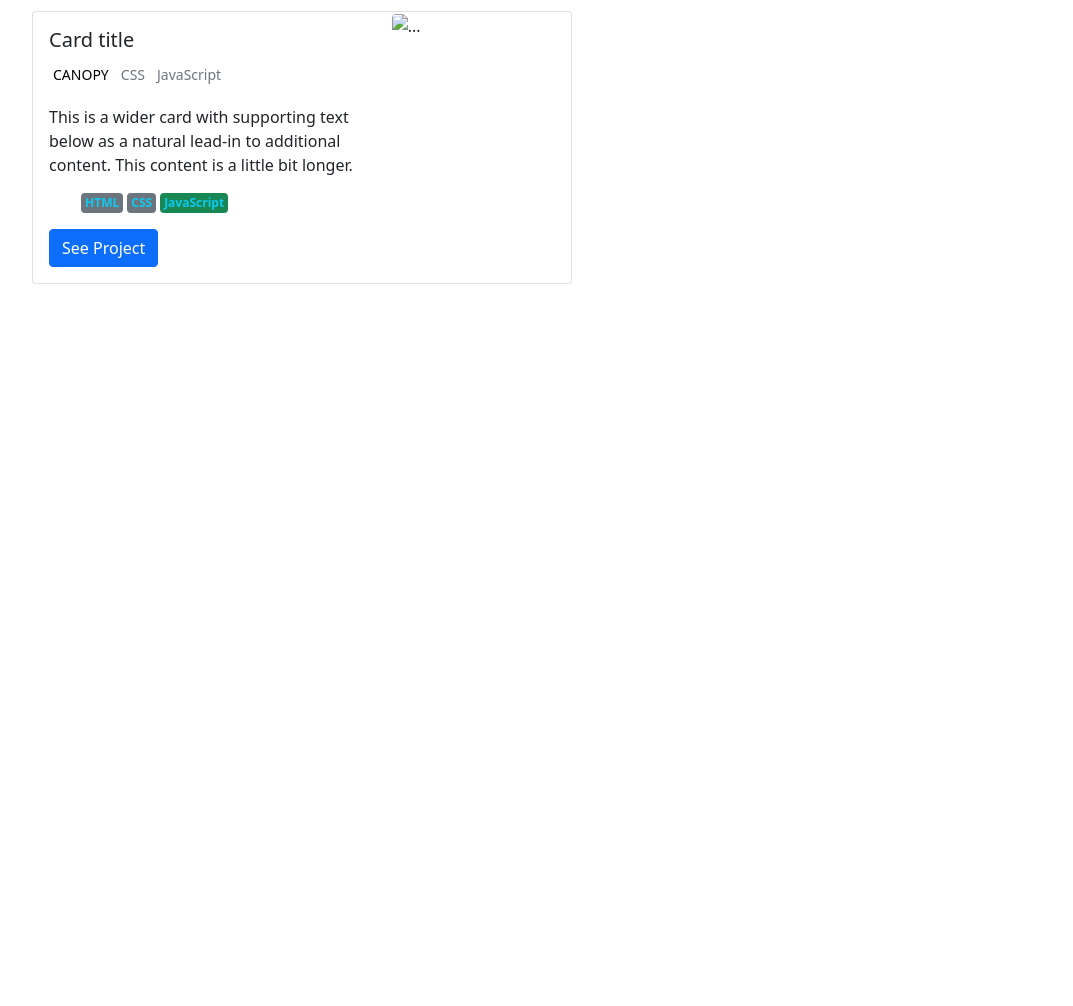
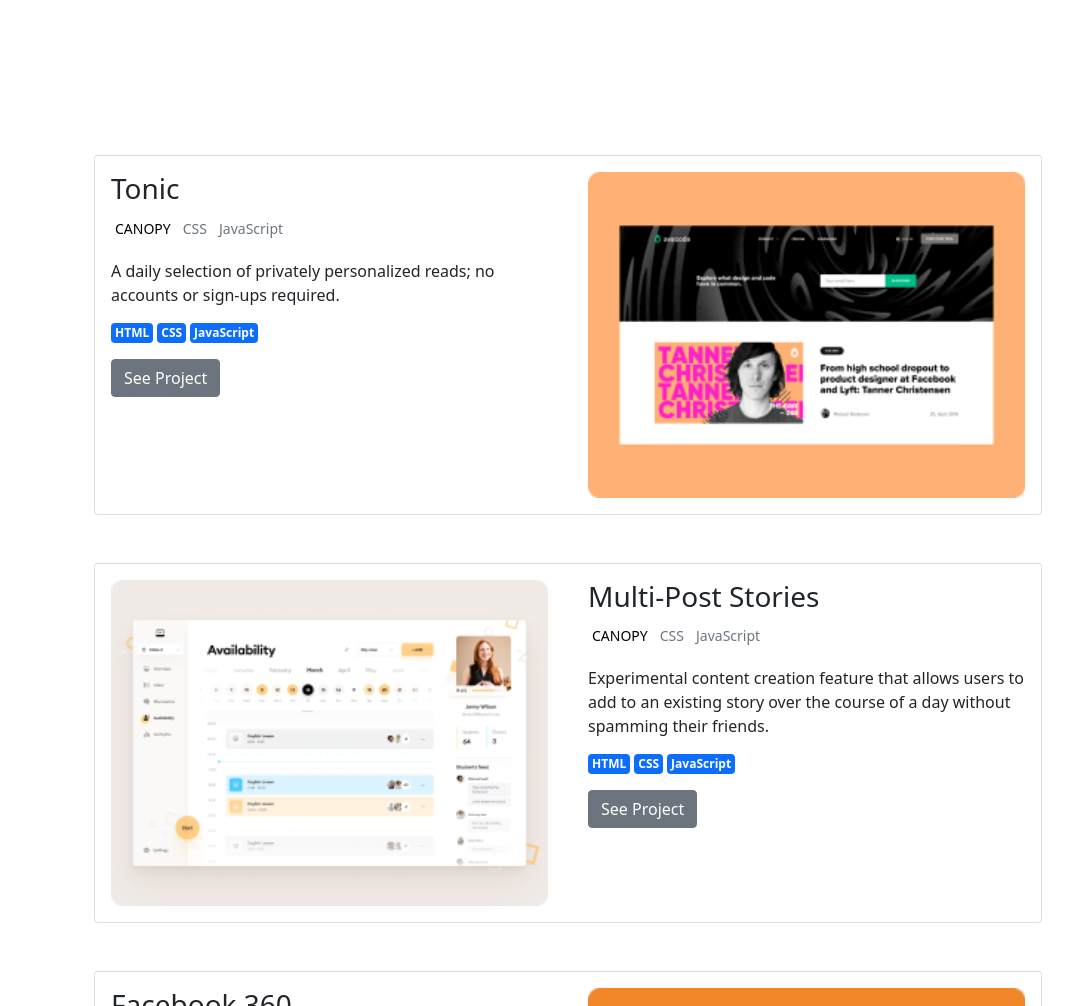
Before and after one commit to Sboursen/My-Portfolio-Bootstrap, a website: page index.html in a window 1280 px wide. Shown: the part 789-1795 px from the top of the page, without its empty margins (50-1123 px from the left). Before the commit the page ends 1089 px from the top, so only its background shows below. Drawn offline with nearby package versions, Linux system fonts and the light colour scheme.

Commit message:
Style the works section cards

```diff
--- a/index.html
+++ b/index.html
@@ -1,9 +1,11 @@
 <!DOCTYPE html>
 <html lang="en">
+
 <head>
   <meta charset="UTF-8" />
   <meta http-equiv="X-UA-Compatible" content="IE=edge" />
-    <meta name="viewport" content="width=device-width, initial-scale=1.0" />
+  <meta name="viewport"
+    content="width=device-width, initial-scale=1.0" />
 
   <!-- Vanilla CSS (Optional) -->
   <link rel="stylesheet" href="style.css" />
@@ -12,15 +14,12 @@
     href="https://cdn.jsdelivr.net/npm/bootstrap@5.1.3/dist/css/bootstrap.min.css"
     rel="stylesheet"
     integrity="sha384-1BmE4kWBq78iYhFldvKuhfTAU6auU8tT94WrHftjDbrCEXSU1oBoqyl2QvZ6jIW3"
-      crossorigin="anonymous"
-    />
+    crossorigin="anonymous" />
   <!-- Bootstrap icons -->
-    <link
-      rel="stylesheet"
+  <link rel="stylesheet"
     href="https://pro.fontawesome.com/releases/v5.10.0/css/all.css"
     integrity="sha384-AYmEC3Yw5cVb3ZcuHtOA93w35dYTsvhLPVnYs9eStHfGJvOvKxVfELGroGkvsg+p"
-      crossorigin="anonymous"
-    />
+    crossorigin="anonymous" />
 
   <title>My portfolio | Bootstrap</title>
 </head>
@@ -29,38 +28,33 @@
   <!-- Navbar -->
   <nav
     class="navbar navbar-expand-lg navbar-light bg-light fixed-top"
-      id="navbar"
-    >
+    id="navbar">
     <div class="container">
-        <a class="navbar-brand text-primary" href="#">My Logo</a>
-        <button
-          class="navbar-toggler"
-          type="button"
+      <a class="navbar-brand text-primary" href="#">My
+        Logo</a>
+      <button class="navbar-toggler" type="button"
         data-bs-toggle="collapse"
         data-bs-target="#navbarSupportedContent"
         aria-controls="navbarSupportedContent"
         aria-expanded="false"
-          aria-label="Toggle navigation"
-        >
+        aria-label="Toggle navigation">
         <span class="navbar-toggler-icon"></span>
       </button>
-        <div class="collapse navbar-collapse" id="navbarSupportedContent">
+      <div class="collapse navbar-collapse"
+        id="navbarSupportedContent">
         <ul class="navbar-nav nav-pills ms-auto">
           <li class="nav-item">
-              <a
-                class="nav-link active text-primary"
+            <a class="nav-link active text-primary"
               aria-current="page"
-                href="#portfolio"
-                >Portfolio</a
-              >
+              href="#portfolio">Portfolio</a>
           </li>
           <li class="nav-item">
-              <a class="nav-link active text-primary" href="#about">About</a>
+            <a class="nav-link active text-primary"
+              href="#about">About</a>
           </li>
           <li class="nav-item">
-              <a class="nav-link active text-primary" href="#contact"
-                >Contact</a
-              >
+            <a class="nav-link active text-primary"
+              href="#contact">Contact</a>
           </li>
         </ul>
       </div>
@@ -68,19 +62,24 @@
   </nav>
   <!-- Headline section -->
   <section
-      class="d-flex flex-column justify-content-center headline-section min-vh-100"
-    >
-      <div class="container d-flex flex-column ml-5 p-5 gap-3">
-        <h1 class="h1 font-weight-bold">I’m Alexandra Glad to see you!</h1>
+    class="d-flex flex-column justify-content-center headline-section min-vh-100">
+    <div
+      class="container d-flex flex-column ml-5 p-5 gap-3">
+      <h1 class="h1 font-weight-bold">I’m Alexandra Glad to
+        see you!</h1>
       <p class="h6 w-75">
-          I’m a software developer! I can help you build a product , feature or
-          website Look through some of my work and experience! If you like what
-          you see and have a project you need coded, don’t hesitate to contact
+        I’m a software developer! I can help you build a
+        product , feature or
+        website Look through some of my work and experience!
+        If you like what
+        you see and have a project you need coded, don’t
+        hesitate to contact
         me.
       </p>
       <p class="text-secondary h6">Let's connect</p>
       <div class="d-flex justify-content-start">
-          <ul class="d-flex justify-content-between gap-3 list-unstyled">
+        <ul
+          class="d-flex justify-content-between gap-3 list-unstyled">
           <li>
             <a href="#" class="">
               <i class="fab fa-twitter h2"></i>
@@ -112,43 +111,190 @@
   </section>
 
   <!-- ScrollSpy -->
+  <main data-bs-spy="scroll" data-bs-target="#navbar"
+    data-bs-offset="0" class="scrollspy-example"
+    tabindex="0">
+    <section class="container p-5 m-5 rounded">
+      <div class="card m-5 rounded-lg">
         <div
-      data-bs-spy="scroll"
-      data-bs-target="#navbar"
-      data-bs-offset="0"
-      class="scrollspy-example"
-      tabindex="0"
-    >
-      <section class="container">
-        <div class="card mb-3" style="max-width: 540px">
-          <div class="row g-0 d-flex flex-row-reverse">
-            <div class="col-md-4">
-              <img src="..." class="img-fluid rounded-start" alt="..." />
+          class="row g-2 d-flex flex-column flex-md-row-reverse">
+          <div class="col-md-4 w-50">
+            <img src="./assets/project-image1.png"
+              class="img-fluid rounded-start w-100 p-3"
+              alt="project one" />
           </div>
-            <div class="col-md-8">
+          <div class="col-md-8 w-50">
             <div class="card-body">
-                <h5 class="card-title">Card title</h5>
+              <h3 class="card-title">Tonic</h3>
 
               <ul
-                  class="d-flex flex-wrap gap-1 justify-content-start list-unstyled"
-                >
+                class="d-flex flex-wrap gap-1 justify-content-start list-unstyled">
                 <li class="p-1 text-black small">CANOPY</li>
-                  <li class="marks p-1 text-muted small">CSS</li>
-                  <li class="marks p-1 text-muted small">JavaScript</li>
+                <li class="marks p-1 text-muted small">CSS
+                </li>
+                <li class="marks p-1 text-muted small">
+                  JavaScript</li>
               </ul>
               <p class="card-text">
-                  This is a wider card with supporting text below as a natural
-                  lead-in to additional content. This content is a little bit
-                  longer.
+                A daily selection of privately personalized
+                reads; no
+                accounts or sign-ups required.
               </p>
 
-                <ul class="d-flex flex-wrap gap-1 justify-content-start">
-                  <li class="badge p-1 bg-secondary text-info">HTML</li>
-                  <li class="badge p-1 bg-secondary text-info">CSS</li>
-                  <li class="badge p-1 bg-success text-info">JavaScript</li>
+              <ul
+                class="d-flex flex-wrap gap-1 justify-content-start p-0">
+                <li class="badge p-1 bg-primary ">
+                  HTML</li>
+                <li class="badge p-1 bg-primary ">
+                  CSS</li>
+                <li class="badge p-1 bg-primary ">
+                  JavaScript</li>
               </ul>
 
-                <button type="button" class="btn btn-primary">
+              <button type="button"
+                class="btn btn-secondary">
+                See Project
+              </button>
+            </div>
+          </div>
+        </div>
+      </div>
+      <div class="card m-5">
+        <div class="row g-2 d-flex flex-row">
+          <div class="col-md-4 w-50">
+            <img src="./assets/project-image2.png"
+              class="img-fluid rounded-start w-100 p-3"
+              alt="project two" />
+          </div>
+          <div class="col-md-8 w-50">
+            <div class="card-body">
+              <h3 class="card-title">Multi-Post Stories</h3>
+              <ul
+                class="d-flex flex-wrap gap-1 justify-content-start list-unstyled">
+                <li class="p-1 text-black small">CANOPY</li>
+                <li class="marks p-1 text-muted small">CSS
+                </li>
+                <li class="marks p-1 text-muted small">
+                  JavaScript
+                </li>
+              </ul>
+              <p class="card-text">
+                Experimental content creation feature that
+                allows users to
+                add to an existing story over the course of
+                a day without
+                spamming their friends.
+              </p>
+
+              <ul
+                class="d-flex flex-wrap gap-1 justify-content-start p-0">
+                <li class="badge p-1 bg-primary ">
+                  HTML
+                </li>
+                <li class="badge p-1 bg-primary ">
+                  CSS
+                </li>
+                <li class="badge p-1 bg-primary ">
+                  JavaScript</li>
+              </ul>
+
+              <button type="button"
+                class="btn btn-secondary">
+                See Project
+              </button>
+            </div>
+          </div>
+        </div>
+      </div>
+      <div class="card m-5">
+        <div class="row g-2 d-flex flex-row-reverse">
+          <div class="col-md-4 w-50">
+            <img src="./assets/project-image3.png"
+              class="img-fluid rounded-start w-100 p-3"
+              alt="project three" />
+          </div>
+          <div class="col-md-8 w-50">
+            <div class="card-body">
+              <h3 class="card-title">Facebook 360</h3>
+
+              <ul
+                class="d-flex flex-wrap gap-1 justify-content-start list-unstyled">
+                <li class="p-1 text-black small">CANOPY</li>
+                <li class="marks p-1 text-muted small">CSS
+                </li>
+                <li class="marks p-1 text-muted small">
+                  JavaScript
+                </li>
+              </ul>
+              <p class="card-text">
+                Exploring the future of media in Facebook's
+                first Virtual
+                Reality app; a place to discover and enjoy
+                360 photos and
+                videos on Gear VR.
+              </p>
+
+              <ul
+                class="d-flex flex-wrap gap-1 justify-content-start p-0">
+                <li class="badge p-1 bg-primary ">
+                  HTML
+                </li>
+                <li class="badge p-1 bg-primary ">
+                  CSS
+                </li>
+                <li class="badge p-1 bg-primary ">
+                  JavaScript</li>
+              </ul>
+
+              <button type="button"
+                class="btn btn-secondary">
+                See Project
+              </button>
+            </div>
+          </div>
+        </div>
+      </div>
+      <div class="card m-5">
+        <div class="row g-2 d-flex flex-row">
+          <div class="col-md-4 w-50">
+            <img src="./assets/project-image4.png"
+              class="img-fluid rounded-start w-100 p-3"
+              alt="project four" />
+          </div>
+          <div class="col-md-8 w-50">
+            <div class="card-body">
+              <h3 class="card-title">Uber Navigation</h3>
+
+              <ul
+                class="d-flex flex-wrap gap-1 justify-content-start list-unstyled">
+                <li class="p-1 text-black small">CANOPY</li>
+                <li class="marks p-1 text-muted small">CSS
+                </li>
+                <li class="marks p-1 text-muted small">
+                  JavaScript
+                </li>
+              </ul>
+              <p class="card-text">
+                A smart assistant to make driving more safe,
+                efficient, and
+                fun by unlocking your most expensive
+                computer: your car.
+              </p>
+
+              <ul
+                class="d-flex flex-wrap gap-1 justify-content-start p-0">
+                <li class="badge p-1 bg-primary ">
+                  HTML
+                </li>
+                <li class="badge p-1 bg-primary ">
+                  CSS
+                </li>
+                <li class="badge p-1 bg-primary">
+                  JavaScript</li>
+              </ul>
+
+              <button type="button"
+                class="btn btn-secondary">
                 See Project
               </button>
             </div>
@@ -156,13 +302,13 @@
         </div>
       </div>
     </section>
-    </div>
+  </main>
 
   <!-- Bootstrap Bundle with Popper -->
   <script
     src="https://cdn.jsdelivr.net/npm/bootstrap@5.1.3/dist/js/bootstrap.bundle.min.js"
     integrity="sha384-ka7Sk0Gln4gmtz2MlQnikT1wXgYsOg+OMhuP+IlRH9sENBO0LRn5q+8nbTov4+1p"
-      crossorigin="anonymous"
-    ></script>
+    crossorigin="anonymous"></script>
 </body>
+
 </html>
```
Also changed, not shown: assets/project-image1.png (added), assets/project-image2.png (added), assets/project-image3.png (added), assets/project-image4.png (added), assets/project-image5.png (added), assets/project-image6.png (added). Lines whose indentation alone changed are shown as unchanged.
